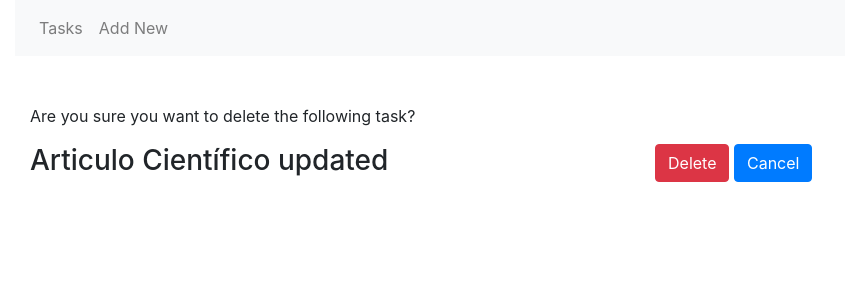
After one commit to shinuamai/App-python, a Flask app: page /delete/1 in a window 1280 px wide. The commit adds this page. Shown: the top 300 px of the page, without its empty margins (0-845 px from the left). Run offline with Flask 3, Linux system fonts and the light colour scheme; some libraries are stand-ins or nearby versions.

Commit message:
Delete Endpoint

```diff
--- a/forms.py
+++ b/forms.py
@@ -5,3 +5,6 @@ from wtforms.validators import DataRequired
 class AddTaskForm(FlaskForm):
     title= StringField('title', validators=[DataRequired()])
     submit = SubmitField('submit')
+
+class DeleteTaskForm(FlaskForm):
+    submit = SubmitField('Delete')
--- a/routes.py
+++ b/routes.py
@@ -37,4 +37,24 @@ def edit(task_id):
 
         form.title.data = task.title
         return render_template('edit.html', form=form, task_id=task_id)
+    else:
+        flash('Task not found')
     return redirect(url_for('index'))
+
+@app.route('/delete/<int:task_id>', methods =  ['GET', 'POST'])
+def delete(task_id):
+    task = Task.query.get(task_id)
+    form = forms.DeleteTaskForm()
+
+    if task:
+        if form.validate_on_submit():
+            db.session.delete(task)
+            db.session.commit()
+            flash('Task has been deleted')
+            return redirect(url_for('index'))
+
+
+        return render_template('delete.html', form=form, task_id=task_id, title=task.title)
+    else:
+        flash('Task not found')
+    return redirect(url_for('index'))
--- /dev/null
+++ b/templates/delete.html
@@ -0,0 +1,19 @@
+{% extends "base.html" %}
+
+{% block main %}
+<div class="container-fluid">
+  <form action="{{ url_for('delete', task_id=task_id) }}" method="post">
+    {{ form.csrf_token }}
+    <p>Are you sure you want to delete the following task?</p>
+    <div class="row">
+      <div class="col">
+        <h3>{{ title }}</h3>
+      </div>
+      <div class="col">
+        {{ form.submit(class="btn btn-danger") }}
+        <a href="{{ url_for('index') }}" class="btn btn-primary">Cancel</a>
+      </div>
+    </div>
+  </form>
+</div>
+{% endblock %}
--- a/templates/index.html
+++ b/templates/index.html
@@ -8,7 +8,7 @@
         <p>Added on {{ task.date }}</p>
 
         <a href="{{ url_for('edit', task_id=task.id)}}" class="btn btn-primary">Edit</a>
-        <a href="#" class="btn btn-danger">Delete</a>
+        <a href="{{ url_for('delete', task_id=task.id)}}" class="btn btn-danger">Delete</a>
 
       </div>
     </div>
```
Also changed, not shown: instance/data.db.
